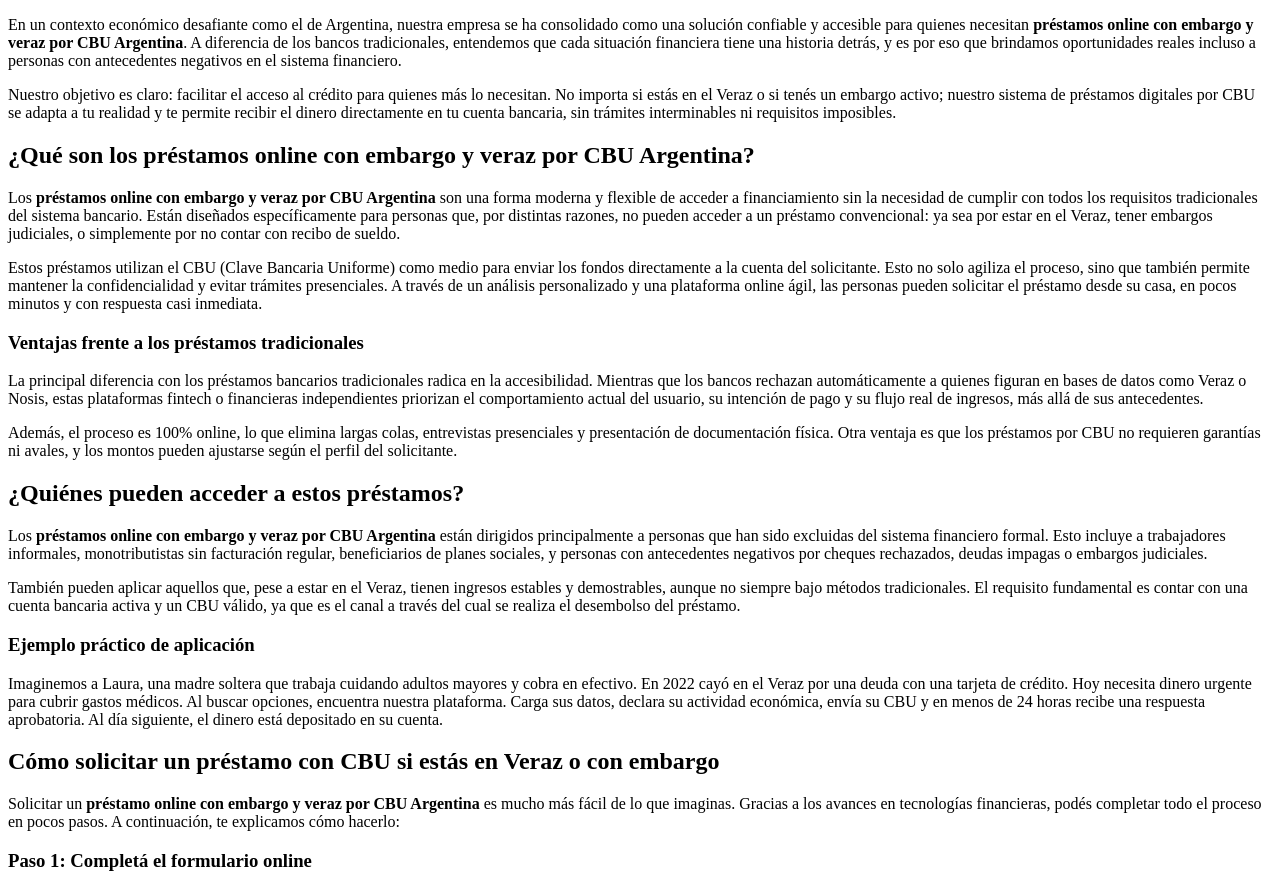
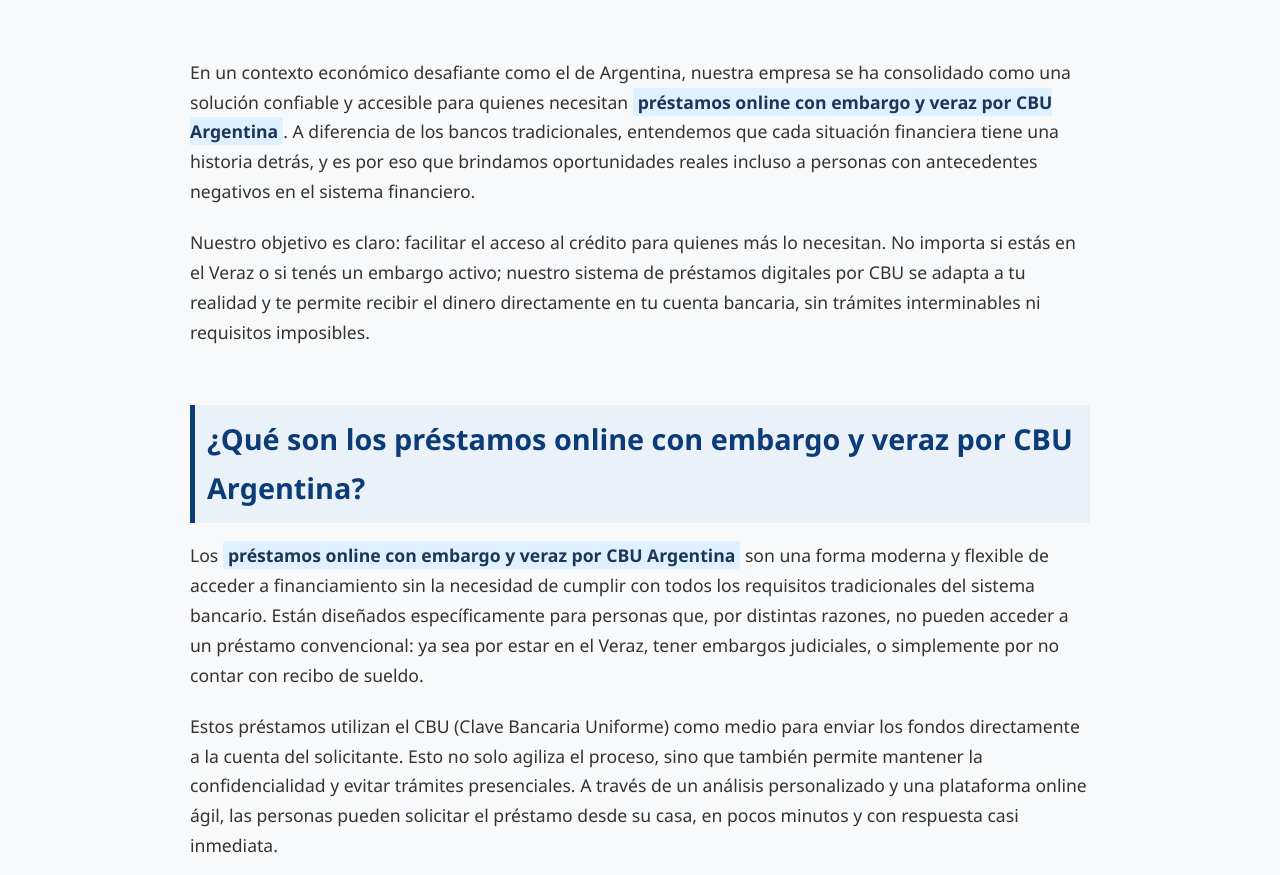
Before and after one commit to torinosdr/prestamos-online-con-embargo-y-veraz-por-cbu-argentina, a plain HTML site: page index.html in a window 1280 px wide. Shown: the top 875 px of the page. Drawn offline with Linux system fonts and the light colour scheme.

Commit message:
Update index.html

```diff
--- a/index.html
+++ b/index.html
@@ -4,9 +4,78 @@
   <meta charset="UTF-8">
   <title>Préstamos Online con Embargo y Veraz por CBU Argentina - 【PRESTAMOZ CON EMBARGOS】</title>
   <meta name="description" content=">Préstamos Online con Embargo y Veraz por CBU Argentina- 【PRESTAMOZ CON EMBARGOS】 Guía completa para acceder a financiamiento incluso con antecedentes negativos.">
+  <meta name="google-site-verification" content="lhOyc8s7qi6PtgSTdK_LLDD9ZRGykYGYV9nyCLYZRH8" />
 </head>
 <body>
+ <style>
+    body {
+      font-family: "Segoe UI", Roboto, Helvetica, Arial, sans-serif;
+      line-height: 1.7;
+      background-color: #f8f9fa;
+      color: #333;
+      padding: 40px 20px;
+      max-width: 900px;
+      margin: auto;
+    }
 
+    h2 {
+      font-size: 1.8em;
+      margin-top: 2em;
+      margin-bottom: 0.6em;
+      color: #0c3c78;
+      border-left: 5px solid #0c3c78;
+      padding-left: 12px;
+      background-color: #eaf1f9;
+      padding-top: 10px;
+      padding-bottom: 10px;
+    }
+
+    h3 {
+      font-size: 1.4em;
+      margin-top: 1.5em;
+      margin-bottom: 0.5em;
+      color: #115290;
+      border-bottom: 2px solid #cfe2f3;
+      padding-bottom: 6px;
+    }
+
+    p {
+      margin-bottom: 1.2em;
+      font-size: 1.1em;
+    }
+
+    strong {
+      color: #1d3557;
+      font-weight: bold;
+      background-color: #dff0ff;
+      padding: 2px 5px;
+      border-radius: 3px;
+    }
+
+    a {
+      color: #0077cc;
+      text-decoration: none;
+    }
+
+    a:hover {
+      text-decoration: underline;
+    }
+
+    /* Opcional para móviles */
+    @media (max-width: 768px) {
+      body {
+        padding: 20px 15px;
+      }
+
+      h2 {
+        font-size: 1.5em;
+      }
+
+      h3 {
+        font-size: 1.2em;
+      }
+    }
+  </style>
 <p>
 En un contexto económico desafiante como el de Argentina, nuestra empresa se ha consolidado como una solución confiable y accesible para quienes necesitan <strong>préstamos online con embargo y veraz por CBU Argentina</strong>. A diferencia de los bancos tradicionales, entendemos que cada situación financiera tiene una historia detrás, y es por eso que brindamos oportunidades reales incluso a personas con antecedentes negativos en el sistema financiero.
 </p>
```
